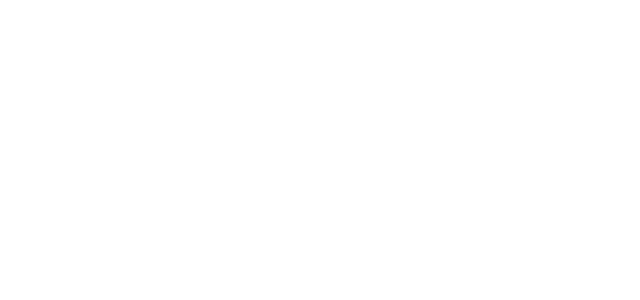
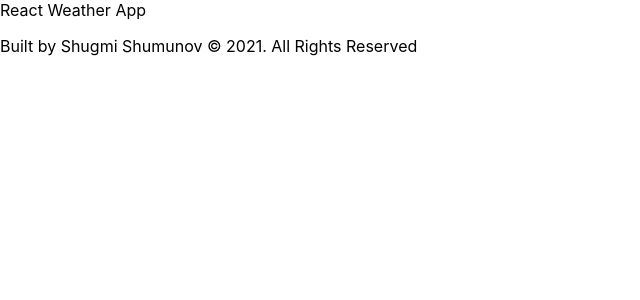
Before and after one commit to ShugKnight24/react_forecast, a React (Create React App) app: page / in a window 1280 px wide. Shown: the top 300 px of the page, without its empty margins (0-640 px from the left). Built offline with nearby package versions, Linux system fonts and the light colour scheme.

Commit message:
feat: Add App structure an routing
- add react-router-dom & @types/react-router-dom for routes

```diff
--- a/package.json
+++ b/package.json
@@ -10,8 +10,10 @@
     "@types/node": "^12.0.0",
     "@types/react": "^17.0.0",
     "@types/react-dom": "^17.0.0",
+    "@types/react-router-dom": "^5.3.1",
     "react": "^17.0.2",
     "react-dom": "^17.0.2",
+    "react-router-dom": "^5.3.0",
     "react-scripts": "4.0.3",
     "typescript": "^4.1.2",
     "web-vitals": "^1.0.1"
--- a/src/App.tsx
+++ b/src/App.tsx
@@ -1,6 +1,28 @@
 import { FC } from 'react';
+import { Router } from 'react-router-dom';
+import {
+	Content,
+	Footer,
+	Header,
+	Layout,
+	Main
+} from './Components/Layout';
+import { createBrowserHistory } from 'history';
+
+const history = createBrowserHistory();
 
 export const App : FC = () => (
-  <div className="weather-app">
-  </div>
+	<div className="weather-app">
+		<Router history={ history }>
+			<Layout>
+				<Header
+					title={'React Weather App'}
+				/>
+				<Content>
+					<Main />
+					<Footer />
+				</Content>
+			</Layout>
+		</Router>
+	</div>
 );
--- /dev/null
+++ b/src/Components/Layout/Content.tsx
@@ -0,0 +1,11 @@
+import { FC, ReactNode } from 'react';
+
+interface ContentInterface {
+	children: ReactNode;
+}
+
+export const Content: FC<ContentInterface> = ({ children }) => (
+	<div className="content">
+		{children}
+	</div>
+)
--- /dev/null
+++ b/src/Components/Layout/Footer.tsx
@@ -0,0 +1,7 @@
+import { FC } from 'react';
+
+export const Footer: FC = () => (
+	<div className="footer">
+		<p>Built by Shugmi Shumunov &copy; 2021. All Rights Reserved</p>
+	</div>
+);
--- /dev/null
+++ b/src/Components/Layout/Header.tsx
@@ -0,0 +1,15 @@
+import { FC, ReactNode } from 'react';
+
+interface HeaderInterface {
+	children?: ReactNode;
+	title: string;
+}
+
+export const Header: FC<HeaderInterface> = ({ children, title }) => (
+	<div className="header">
+		<div className="header-container">
+			<span className="title">{title}</span>
+			{children}
+		</div>
+	</div>
+);
--- /dev/null
+++ b/src/Components/Layout/Layout.tsx
@@ -0,0 +1,11 @@
+import { FC, ReactNode } from 'react';
+
+interface LayoutInterface {
+	children: ReactNode;
+}
+
+export const Layout: FC<LayoutInterface> = ({ children }) => (
+	<div className="layout">
+		{children}
+	</div>
+);
--- /dev/null
+++ b/src/Components/Layout/Main.tsx
@@ -0,0 +1,14 @@
+import { FC } from 'react';
+import { Switch, Route } from 'react-router-dom';
+
+import {
+	CurrentTemperature,
+	FiveDayForecast
+} from '../Pages';
+
+export const Main: FC = () => (
+	<Switch>
+		<Route exact path="/" component={ CurrentTemperature } />
+		<Route path="/about" component={ FiveDayForecast } />
+	</Switch>
+);
--- /dev/null
+++ b/src/Components/Layout/index.ts
@@ -0,0 +1,5 @@
+export { Content } from './Content';
+export { Footer } from './Footer';
+export { Header } from './Header';
+export { Layout } from './Layout';
+export { Main } from './Main';
--- /dev/null
+++ b/src/Components/Pages/CurrentTemperature.tsx
@@ -0,0 +1,6 @@
+import { FC } from 'react';
+
+export const CurrentTemperature: FC = () => (
+	<div className="current-temperature-page">
+	</div>
+);
--- /dev/null
+++ b/src/Components/Pages/FiveDayForecast.tsx
@@ -0,0 +1,6 @@
+import { FC } from 'react';
+
+export const FiveDayForecast: FC = () => (
+	<div className="five-day-forecast-page">
+	</div>
+);
--- /dev/null
+++ b/src/Components/Pages/index.ts
@@ -0,0 +1,2 @@
+export { CurrentTemperature } from './CurrentTemperature';
+export { FiveDayForecast } from './FiveDayForecast';
--- /dev/null
+++ b/src/react-app-env.d.ts
@@ -0,0 +1 @@
+/// <reference types="react-scripts" />
```
Also changed, not shown: 1 other file (tests, documents, lock files or other folders).
